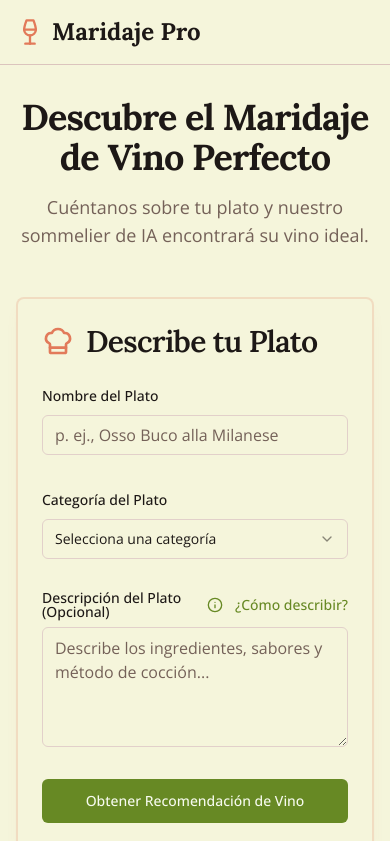
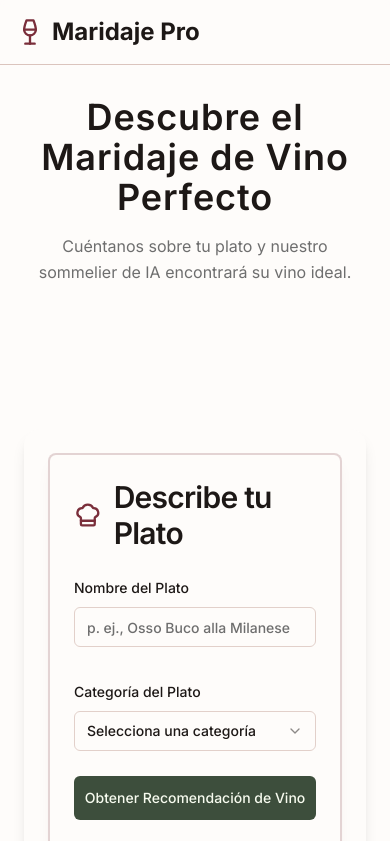
Before and after one commit to ClaudioCeppi83/maridaje_pro, a Next.js app: page / in a window 390 px wide. Shown: the top 841 px of the page. Built offline with nearby package versions, Linux system fonts and the light colour scheme; what @genkit-ai/google-genai, genkit would draw is missing.

Commit message:
feat(aesthetics): Implement v1.1 aesthetic and responsive design changes

```diff
--- a/package.json
+++ b/package.json
@@ -43,6 +43,7 @@
     "dotenv": "^16.5.0",
     "embla-carousel-react": "^8.6.0",
     "firebase": "^11.9.1",
+    "framer-motion": "^12.23.24",
     "genkit": "^1.20.0",
     "lucide-react": "^0.475.0",
     "next": "^15.5.6",
--- a/src/app/globals.css
+++ b/src/app/globals.css
@@ -4,48 +4,48 @@
 
 @layer base {
   :root {
-    --background: 60 56% 91%; /* Light Beige */
+    --background: 30 80% 99%; /* Lighter Beige */
     --foreground: 20 14% 10%; /* Dark Brown */
-    --card: 60 56% 91%;
+    --card: 30 80% 99%;
     --card-foreground: 20 14% 10%;
-    --popover: 60 56% 91%;
+    --popover: 30 80% 99%;
     --popover-foreground: 20 14% 10%;
-    --primary: 14 70% 62%; /* Earthy Terracotta */
+    --primary: 351 45% 33%; /* Soft Burgundy */
     --primary-foreground: 14 70% 98%;
     --secondary: 14 60% 85%;
     --secondary-foreground: 20 14% 10%;
     --muted: 14 50% 92%;
-    --muted-foreground: 20 14% 40%;
-    --accent: 80 58% 34%; /* Olive Green */
+    --muted-foreground: 0 0% 43%; /* Warm Gray */
+    --accent: 115 13% 27%; /* Sage Green */
     --accent-foreground: 80 60% 96%;
     --destructive: 0 84.2% 60.2%;
     --destructive-foreground: 0 0% 98%;
     --border: 14 30% 80%;
     --input: 14 30% 84%;
-    --ring: 14 70% 62%;
+    --ring: 351 45% 33%;
     --radius: 0.5rem;
   }
 
   .dark {
     --background: 20 14% 8%;
-    --foreground: 60 56% 91%;
+    --foreground: 30 80% 99%;
     --card: 20 14% 8%;
-    --card-foreground: 60 56% 91%;
+    --card-foreground: 30 80% 99%;
     --popover: 20 14% 8%;
-    --popover-foreground: 60 56% 91%;
-    --primary: 14 70% 62%;
+    --popover-foreground: 30 80% 99%;
+    --primary: 351 45% 33%;
     --primary-foreground: 14 70% 98%;
     --secondary: 20 14% 15%;
-    --secondary-foreground: 60 56% 91%;
+    --secondary-foreground: 30 80% 99%;
     --muted: 20 14% 15%;
-    --muted-foreground: 60 30% 70%;
-    --accent: 80 58% 40%;
+    --muted-foreground: 0 0% 43%;
+    --accent: 115 13% 27%;
     --accent-foreground: 80 60% 96%;
     --destructive: 0 62.8% 30.6%;
     --destructive-foreground: 0 0% 98%;
     --border: 20 14% 20%;
     --input: 20 14% 20%;
-    --ring: 14 70% 62%;
+    --ring: 351 45% 33%;
   }
 }
 
@@ -57,3 +57,12 @@
     @apply bg-background text-foreground;
   }
 }
+
+.focus-gradient-border:focus-within {
+  box-shadow: 0 0 0 2px hsl(var(--primary)), 0 0 0 4px hsl(var(--primary)) inset;
+  border-color: transparent; /* Hide original border */
+}
+
+.hover-glow:hover {
+  box-shadow: inset 0 0 0 2px rgba(255, 255, 255, 0.1); /* Subtle inner white glow */
+}
--- a/src/app/layout.tsx
+++ b/src/app/layout.tsx
@@ -17,7 +17,7 @@ export default function RootLayout({
       <head>
         <link rel="preconnect" href="https://fonts.googleapis.com" />
         <link rel="preconnect" href="https://fonts.gstatic.com" crossOrigin="anonymous" />
-        <link href="https://fonts.googleapis.com/css2?family=Lora:ital,wght@0,400..700;1,400..700&family=Open+Sans:ital,wght@0,300..800;1,300..800&display=swap" rel="stylesheet" />
+        <link href="https://fonts.googleapis.com/css2?family=Inter:wght@400;500;600;700&display=swap" rel="stylesheet" />
       </head>
       <body className="font-body antialiased">
         {children}
--- a/src/app/page.tsx
+++ b/src/app/page.tsx
@@ -46,20 +46,22 @@ export default function Home() {
     <div className="flex min-h-screen flex-col bg-background">
       <AppHeader />
       <main className="flex-1">
-        <div className="container mx-auto px-4 py-8 md:px-8 md:py-12">
+        <div className="container mx-auto px-6 py-8 md:px-8 md:py-12">
           <div className="mx-auto max-w-7xl">
             <div className="mb-12 text-center">
-              <h1 className="font-headline text-4xl font-bold tracking-tight text-foreground md:text-5xl">
+              <h1 className="font-headline text-4xl font-semibold tracking-wide text-foreground md:text-4xl lg:text-5xl">
                 Descubre el Maridaje de Vino Perfecto
               </h1>
-              <p className="mt-4 text-lg text-muted-foreground">
+              <p className="mt-4 text-base leading-relaxed text-muted-foreground">
                 Cuéntanos sobre tu plato y nuestro sommelier de IA encontrará su vino ideal.
               </p>
             </div>
 
             <div className="grid grid-cols-1 items-start gap-8 lg:grid-cols-2 lg:gap-16">
-              <div className="top-24 w-full lg:sticky">
-                <DishForm onSubmit={handleGetRecommendation} isLoading={isLoading} />
+              <div className="relative top-24 w-full lg:sticky">
+                <div className="bg-card p-6 rounded-2xl shadow-lg z-10">
+                  <DishForm onSubmit={handleGetRecommendation} isLoading={isLoading} />
+                </div>
               </div>
 
               <div className="min-h-[60vh] rounded-lg">
--- a/src/components/app/dish-form.tsx
+++ b/src/components/app/dish-form.tsx
@@ -175,16 +175,18 @@ export function DishForm({ onSubmit, isLoading }: DishFormProps) {
                 )}
               />
 
+              <div className="sticky bottom-0 z-50 -mx-6 -mb-6 bg-card p-6 pt-4 lg:static lg:m-0 lg:p-0 lg:bg-transparent">
                 <Button type="submit" disabled={isLoading} className="w-full bg-accent hover:bg-accent/90 text-accent-foreground" size="lg">
                   {isLoading ? (
                     <>
-                    <Loader2 className="mr-2 h-4 w-4 animate-spin" />
-                    Buscando Maridaje...
+                      <img src="/wine_17489637.gif" alt="Loading" className="mr-2 h-6 w-6" />
+                      Buscando el maridaje perfecto...
                     </>
                   ) : (
                     'Obtener Recomendación de Vino'
                   )}
                 </Button>
+              </div>
             </form>
           </Form>
         </CardContent>
--- a/src/components/app/wine-recommendation-display.tsx
+++ b/src/components/app/wine-recommendation-display.tsx
@@ -8,6 +8,7 @@ import { Skeleton } from '@/components/ui/skeleton';
 import { Alert, AlertDescription, AlertTitle } from '@/components/ui/alert';
 import { Separator } from '@/components/ui/separator';
 import { AlertCircle, Grape, Thermometer, Wine, BrainCircuit, Sparkles, ListTree, Info, Check } from 'lucide-react';
+import { motion, AnimatePresence } from 'framer-motion';
 
 type PairingResult = {
   recommendation: GenerateWineRecommendationOutput;
@@ -109,7 +110,16 @@ export function WineRecommendationDisplay({
   const { recommendation, descriptors, wasDescriptionProvided } = result;
 
   return (
-    <div className="space-y-6 animate-in fade-in-0 duration-500">
+    <AnimatePresence mode="wait">
+      {result && (
+        <motion.div
+          key="wine-recommendation"
+          initial={{ opacity: 0, y: 50 }}
+          animate={{ opacity: 1, y: 0 }}
+          exit={{ opacity: 0, y: 50 }}
+          transition={{ duration: 0.7, ease: "easeOut" }}
+          className="space-y-6"
+        >
           {!wasDescriptionProvided && (
             <Alert>
               <Info className="h-4 w-4" />
@@ -177,6 +187,8 @@ export function WineRecommendationDisplay({
                 </div>
              </CardContent>
           </Card>
-    </div>
+        </motion.div>
+      )}
+    </AnimatePresence>
   );
 }
--- a/src/components/ui/button.tsx
+++ b/src/components/ui/button.tsx
@@ -5,7 +5,7 @@ import { cva, type VariantProps } from "class-variance-authority"
 import { cn } from "@/lib/utils"
 
 const buttonVariants = cva(
-  "inline-flex items-center justify-center gap-2 whitespace-nowrap rounded-md text-sm font-medium ring-offset-background transition-colors focus-visible:outline-none focus-visible:ring-2 focus-visible:ring-ring focus-visible:ring-offset-2 disabled:pointer-events-none disabled:opacity-50 [&_svg]:pointer-events-none [&_svg]:size-4 [&_svg]:shrink-0",
+  "inline-flex items-center justify-center gap-2 whitespace-nowrap rounded-md text-sm font-medium ring-offset-background transition-colors focus-visible:outline-none focus-visible:ring-2 focus-visible:ring-ring focus-visible:ring-offset-2 disabled:pointer-events-none disabled:opacity-50 [&_svg]:pointer-events-none [&_svg]:size-4 [&_svg]:shrink-0 hover-glow",
   {
     variants: {
       variant: {
--- a/src/components/ui/input.tsx
+++ b/src/components/ui/input.tsx
@@ -8,7 +8,7 @@ const Input = React.forwardRef<HTMLInputElement, React.ComponentProps<"input">>(
       <input
         type={type}
         className={cn(
-          "flex h-10 w-full rounded-md border border-input bg-background px-3 py-2 text-base ring-offset-background file:border-0 file:bg-transparent file:text-sm file:font-medium file:text-foreground placeholder:text-muted-foreground focus-visible:outline-none focus-visible:ring-2 focus-visible:ring-ring focus-visible:ring-offset-2 disabled:cursor-not-allowed disabled:opacity-50 md:text-sm",
+          "flex h-10 w-full rounded-md border border-input bg-background px-3 py-2 text-sm font-medium ring-offset-background file:border-0 file:bg-transparent file:text-sm file:font-medium file:text-foreground placeholder:text-muted-foreground focus-visible:outline-none focus-visible:ring-2 focus-visible:ring-ring focus-visible:ring-offset-2 disabled:cursor-not-allowed disabled:opacity-50 focus-gradient-border",
           className
         )}
         ref={ref}
--- a/src/components/ui/select.tsx
+++ b/src/components/ui/select.tsx
@@ -19,7 +19,7 @@ const SelectTrigger = React.forwardRef<
   <SelectPrimitive.Trigger
     ref={ref}
     className={cn(
-      "flex h-10 w-full items-center justify-between rounded-md border border-input bg-background px-3 py-2 text-sm ring-offset-background placeholder:text-muted-foreground focus:outline-none focus:ring-2 focus:ring-ring focus:ring-offset-2 disabled:cursor-not-allowed disabled:opacity-50 [&>span]:line-clamp-1",
+      "flex h-10 w-full items-center justify-between rounded-md border border-input bg-background px-3 py-2 text-sm font-medium ring-offset-background placeholder:text-muted-foreground focus:outline-none focus:ring-2 focus-visible:ring-ring focus-visible:ring-offset-2 disabled:cursor-not-allowed disabled:opacity-50 [&>span]:line-clamp-1",
       className
     )}
     {...props}
@@ -105,7 +105,7 @@ const SelectLabel = React.forwardRef<
 >(({ className, ...props }, ref) => (
   <SelectPrimitive.Label
     ref={ref}
-    className={cn("py-1.5 pl-8 pr-2 text-sm font-semibold", className)}
+    className={cn("py-1.5 pl-8 pr-2 text-sm font-medium", className)}
     {...props}
   />
 ))
@@ -118,7 +118,7 @@ const SelectItem = React.forwardRef<
   <SelectPrimitive.Item
     ref={ref}
     className={cn(
-      "relative flex w-full cursor-default select-none items-center rounded-sm py-1.5 pl-8 pr-2 text-sm outline-none focus:bg-accent focus:text-accent-foreground data-[disabled]:pointer-events-none data-[disabled]:opacity-50",
+      "relative flex w-full cursor-default select-none items-center rounded-sm py-1.5 pl-8 pr-2 text-sm font-medium outline-none focus:bg-accent focus:text-accent-foreground data-[disabled]:pointer-events-none data-[disabled]:opacity-50",
       className
     )}
     {...props}
--- a/src/components/ui/textarea.tsx
+++ b/src/components/ui/textarea.tsx
@@ -7,7 +7,7 @@ const Textarea = React.forwardRef<HTMLTextAreaElement, React.ComponentProps<'tex
     return (
       <textarea
         className={cn(
-          'flex min-h-[80px] w-full rounded-md border border-input bg-background px-3 py-2 text-base ring-offset-background placeholder:text-muted-foreground focus-visible:outline-none focus-visible:ring-2 focus-visible:ring-ring focus-visible:ring-offset-2 disabled:cursor-not-allowed disabled:opacity-50 md:text-sm',
+          'flex min-h-[80px] w-full rounded-md border border-input bg-background px-3 py-2 text-sm font-medium ring-offset-background placeholder:text-muted-foreground focus-visible:outline-none focus-visible:ring-2 focus-visible:ring-ring focus-visible:ring-offset-2 disabled:cursor-not-allowed disabled:opacity-50',
           className
         )}
         ref={ref}
--- a/tailwind.config.ts
+++ b/tailwind.config.ts
@@ -11,14 +11,16 @@ export default {
     container: {
       center: true,
       padding: "2rem",
-      screens: {
-        "2xl": "1400px",
-      },
+    },
+    screens: {
+      sm: "640px",
+      md: "1024px",
+      lg: "1280px",
     },
     extend: {
       fontFamily: {
-        body: ['Open Sans', 'sans-serif'],
-        headline: ['Lora', 'serif'],
+        body: ['Inter', 'sans-serif'],
+        headline: ['Inter', 'sans-serif'],
         code: ['monospace'],
       },
       colors: {
```
Also changed, not shown: src/components/app/wine_17489637.gif (added), 1 other file (tests, documents, lock files or other folders). Lines whose indentation alone changed are shown as unchanged.
